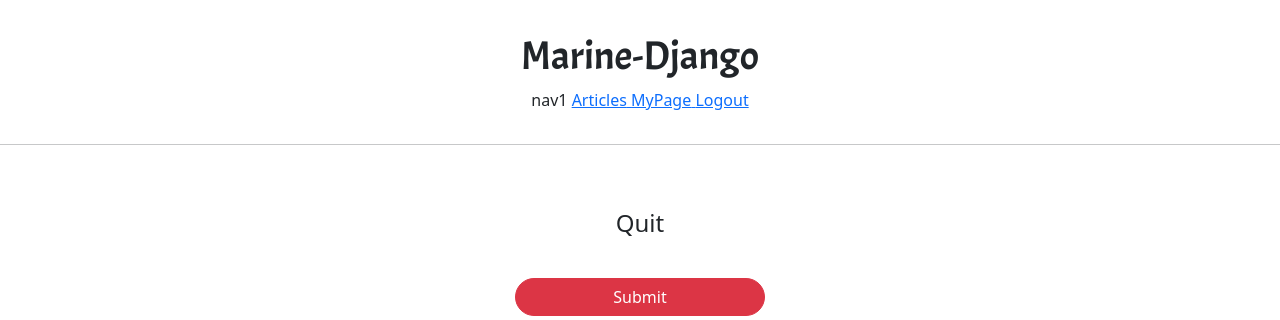
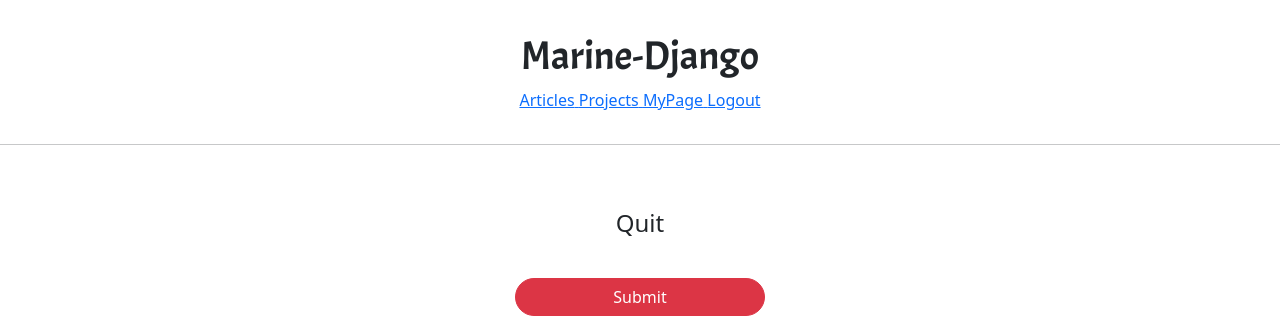
Before and after one commit to philosophy-engineer/marine-django, a Django app: page /accounts/delete/1 in a window 1280 px wide. Shown: the top 320 px of the page. Run offline with Django 3.2, Linux system fonts and the light colour scheme; the visitor is signed in with stand-in values (Sample User, id 1); data comes from the database, SQL or seed files in the repository; some libraries are stand-ins or nearby versions.

Commit message:
Projectapp DIY

```diff
--- a/FaZdtrhPHR4fmol5AX/settings.py
+++ b/FaZdtrhPHR4fmol5AX/settings.py
@@ -55,6 +55,7 @@ INSTALLED_APPS = [
     'profileapp',
     'articleapp',
     'commentapp',
+    'projectapp',
     'bootstrap4',
 ]
 
--- a/FaZdtrhPHR4fmol5AX/urls.py
+++ b/FaZdtrhPHR4fmol5AX/urls.py
@@ -24,4 +24,5 @@ urlpatterns = [
     path('profiles/', include('profileapp.urls')),
     path('articles/', include('articleapp.urls')),
     path('comments/', include('commentapp.urls')),
+    path('projects/', include('projectapp.urls')),
 ] + static(settings.MEDIA_URL, document_root=settings.MEDIA_ROOT)
--- a/templates/header.html
+++ b/templates/header.html
@@ -5,9 +5,11 @@
         </h1>
     </div>
     <div>
-        <span>nav1</span>
         <a href="{% url 'articleapp:list' %}">
             <span>Articles</span>
+        </a>
+        <a href="{% url 'projectapp:list' %}">
+            <span>Projects</span>
         </a>
         {% if not user.is_authenticated %}
         <!-- <a href="{% url 'accountapp:login' %}?next={{ request.path }}"> -->
```
